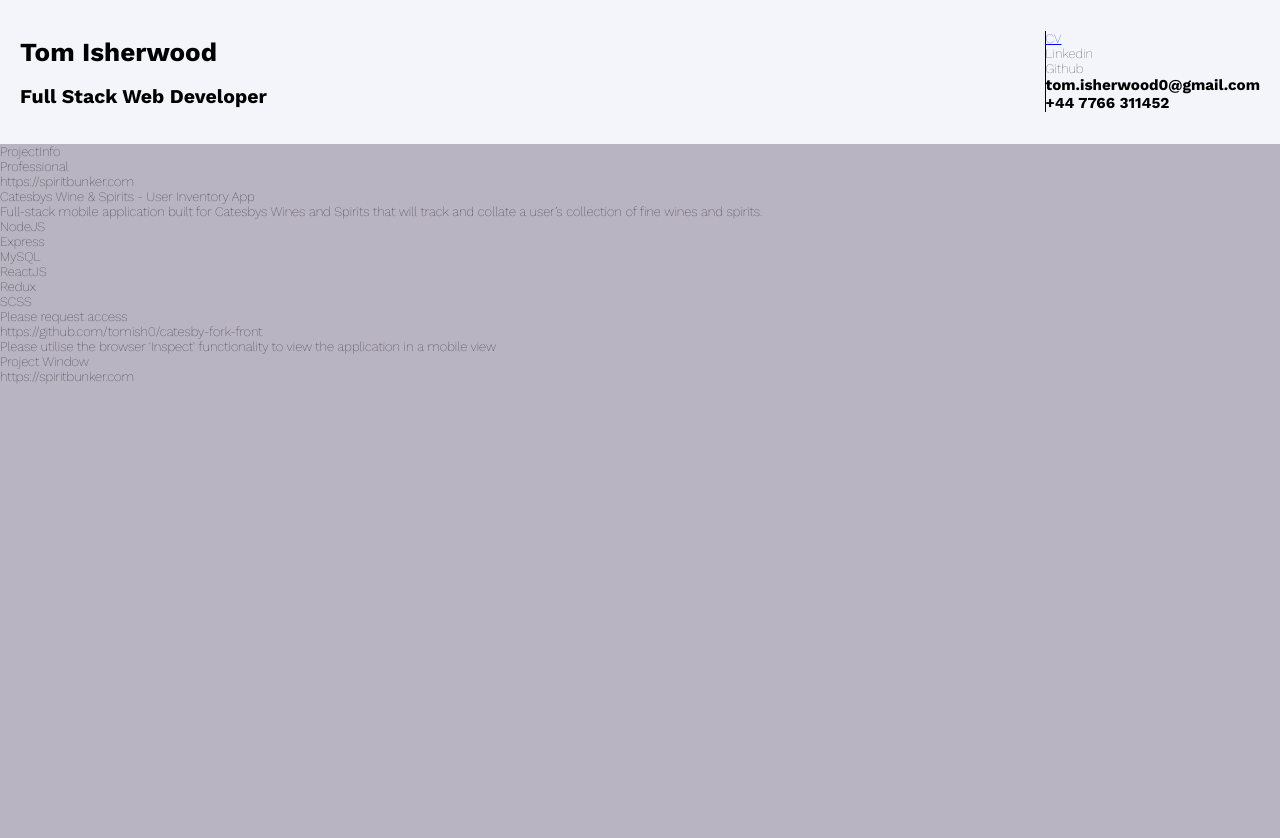
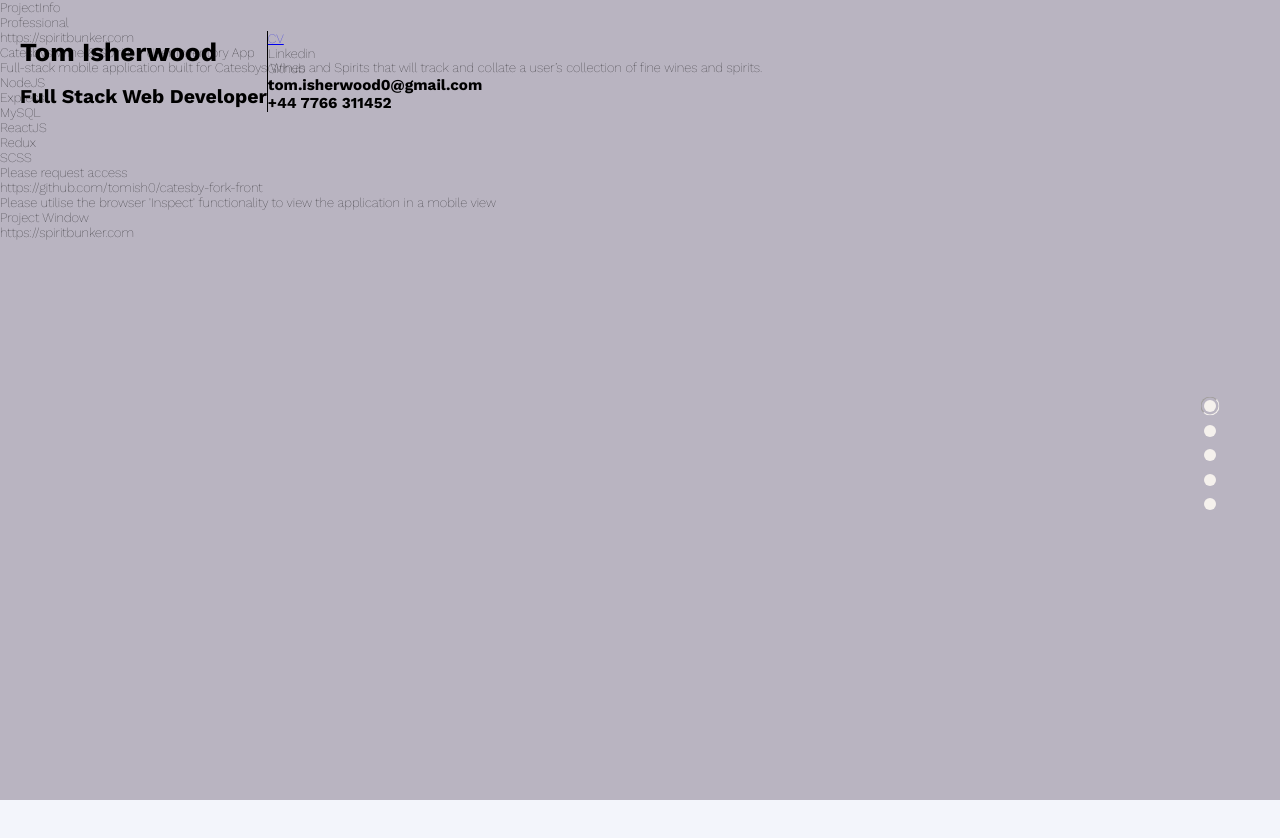
Before and after one commit to tomish0/portfolio-site, a React (Create React App) app: page / in a window 1280 px wide. Shown: the top 838 px of the page. After the commit the page ends 800 px from the top, so only its background shows below. Built offline with nearby package versions, Linux system fonts and the light colour scheme.

Commit message:
working carousel with package but can't scroll

```diff
--- a/src/css/Header.css
+++ b/src/css/Header.css
@@ -1,4 +1,6 @@
 header {
+  position: absolute;
+  top: 0;
   display: -webkit-box;
   display: -ms-flexbox;
   display: flex;
@@ -9,5 +11,6 @@ header {
       -ms-flex-align: center;
           align-items: center;
   padding: 20px;
+  z-index: 200;
 }
 /*# sourceMappingURL=Header.css.map */
--- a/src/css/Main.css
+++ b/src/css/Main.css
@@ -1,4 +1,47 @@
-.slider {
+.carousel-provider .slider {
+  height: 100vh;
+}
+
+.carousel-provider .dots {
+  display: -webkit-box;
+  display: -ms-flexbox;
+  display: flex;
+  -webkit-box-orient: vertical;
+  -webkit-box-direction: normal;
+      -ms-flex-direction: column;
+          flex-direction: column;
+  -webkit-box-pack: justify;
+      -ms-flex-pack: justify;
+          justify-content: space-between;
+  position: absolute;
+  top: 50%;
+  right: 5%;
+  height: 110px;
+}
+
+.carousel-provider .dots button {
   position: relative;
+  border-radius: 50%;
+  height: 12px;
+  width: 12px;
+  background-color: #f5f1ed;
+  border: none;
+}
+
+.carousel-provider .dots .carousel__dot--selected {
+  height: 12px;
+  width: 12px;
+}
+
+.carousel-provider .dots .carousel__dot--selected span {
+  position: absolute;
+  top: 50%;
+  left: 50%;
+  -webkit-transform: translate(-50%, -50%);
+          transform: translate(-50%, -50%);
+  border: 1.5px inset #f5f1ed;
+  border-radius: 50%;
+  height: 19px;
+  width: 19px;
 }
 /*# sourceMappingURL=Main.css.map */
--- a/src/features/Main/Main.jsx
+++ b/src/features/Main/Main.jsx
@@ -1,20 +1,30 @@
 import React, { useState } from "react";
-import { CarouselProvider, Slider, Slide } from "pure-react-carousel";
+import {
+  CarouselProvider,
+  Slider,
+  Slide,
+  DotGroup,
+  Dot,
+} from "pure-react-carousel";
 import Project from "./Project/Project";
 import projects from "../../projects/projects.json";
 import "../../css/Main.css";
 import "pure-react-carousel/dist/react-carousel.es.css";
 
 function Main() {
+
+
   return (
     <div>
       <CarouselProvider
         naturalSlideWidth={100}
-        naturalSlideHeight={125}
+        naturalSlideHeight={100}
         totalSlides={projects.length}
-        orientation={'vertical'}
+        orientation={"vertical"}
+        className={"carousel-provider"}
+        dragEnabled={true}
       >
-        <Slider>
+        <Slider className={"slider"} >
           {projects.map((project, index) => {
             return (
               <Slide
@@ -28,6 +38,7 @@ function Main() {
             );
           })}
         </Slider>
+        <DotGroup className={"dots"} />
       </CarouselProvider>
     </div>
   );
--- a/src/scss/Header.scss
+++ b/src/scss/Header.scss
@@ -1,6 +1,9 @@
 header {
+    position: absolute;
+    top: 0;
     display: flex;
     justify-content: space-between;
     align-items: center;
     padding: 20px;
+    z-index: 200;
 }
--- a/src/scss/Main.scss
+++ b/src/scss/Main.scss
@@ -1,6 +1,36 @@
-.slider {
-    // height: 100%;
-    // width: 100vw;
-    position: relative;
-
+.carousel-provider {
+  .slider {
+    height: 100vh;
+  }
+  .dots {
+    display: flex;
+    flex-direction: column;
+    justify-content: space-between;
+    position: absolute;
+    top: 50%;
+    right: 5%;
+    height: 110px;
+    button {
+      position: relative;
+      border-radius: 50%;
+      height: 12px;
+      width: 12px;
+      background-color: #f5f1ed;
+      border: none;
+    }
+    .carousel__dot--selected {
+      height: 12px;
+      width: 12px;
+      span {
+        position: absolute;
+        top: 50%;
+        left: 50%;
+        transform: translate(-50%, -50%);
+        border: 1.5px inset #f5f1ed;
+        border-radius: 50%;
+        height: 19px;
+        width: 19px;
+      }
+    }
+  }
 }
```
Also changed, not shown: 2 other files (tests, documents, lock files or other folders).
